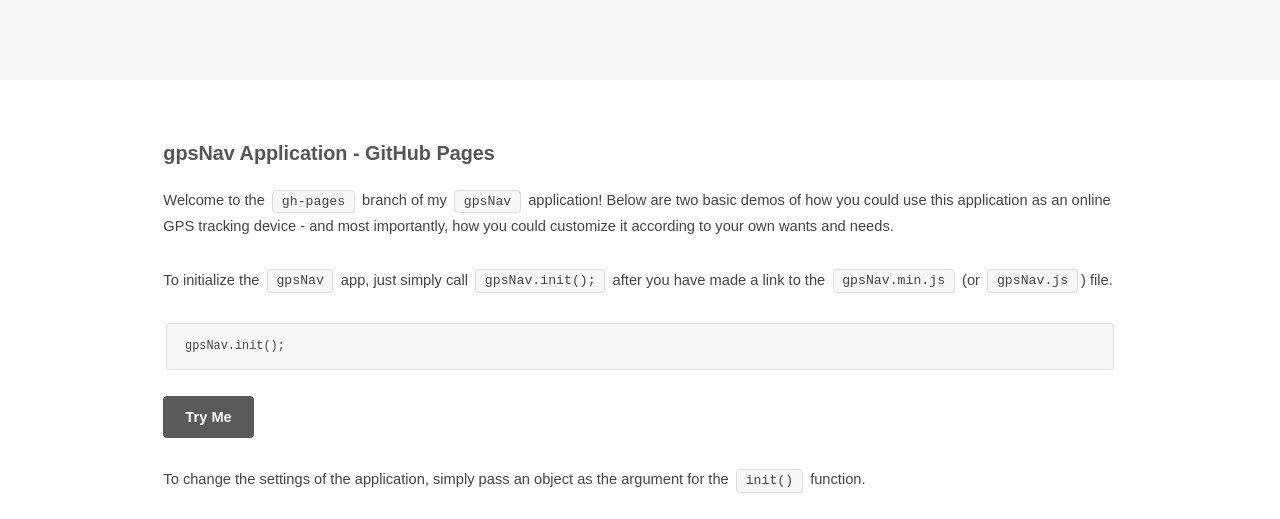
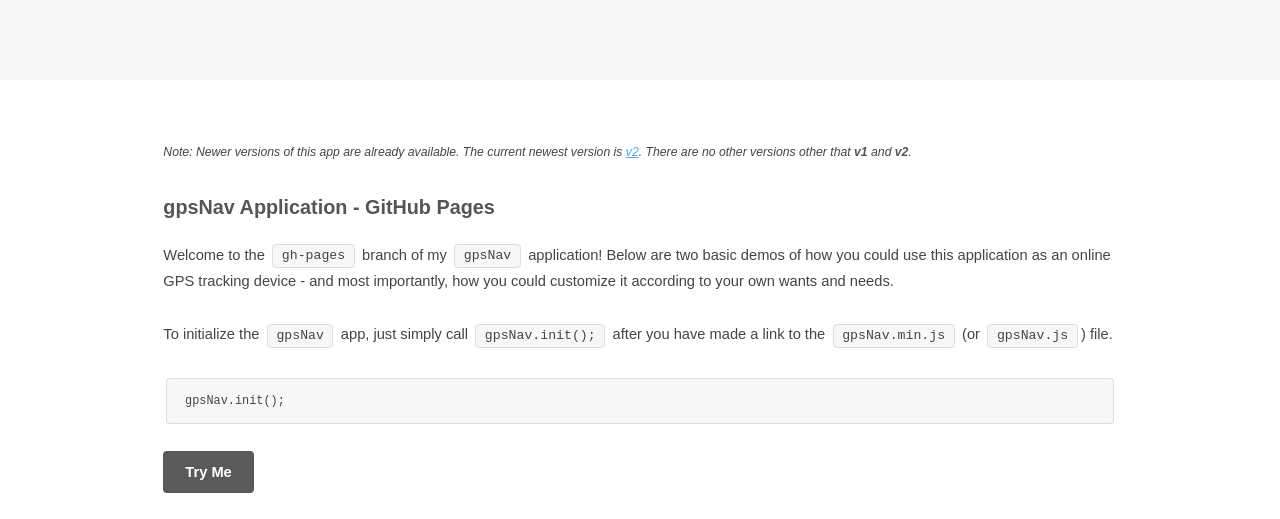
Before and after one commit to DonaldKellett/gpsNav, a plain HTML site: page index.html in a window 1280 px wide. Shown: the part 223-742 px from the top of the page. Drawn offline with Linux system fonts and the light colour scheme.

Commit message:
Updated gpsNav GitHub Pages
Included link to newer versions

```diff
--- a/index.html
+++ b/index.html
@@ -39,6 +39,7 @@
 				<!-- Intro -->
 					<div class="row">
 						<section class="12u$">
+							<p><span style="font-size: smaller; font-style: italic;">Note: Newer versions of this app are already available.  The current newest version is <a href="https://github.com/DonaldKellett/gpsNav-v2" target="_blank">v2</a>.  There are no other versions other that <strong>v1</strong> and <strong>v2</strong>.</span></p>
 							<h3>gpsNav Application - GitHub Pages</h3>
 							<p>Welcome to the <code>gh-pages</code> branch of my <code>gpsNav</code> application!  Below are two basic demos of how you could use this application as an online GPS tracking device - and most importantly, how you could customize it according to your own wants and needs.</p>
 							<p>To initialize the <code>gpsNav</code> app, just simply call <code>gpsNav.init();</code> after you have made a link to the <code>gpsNav.min.js</code> (or <code>gpsNav.js</code>) file.</p>
```
